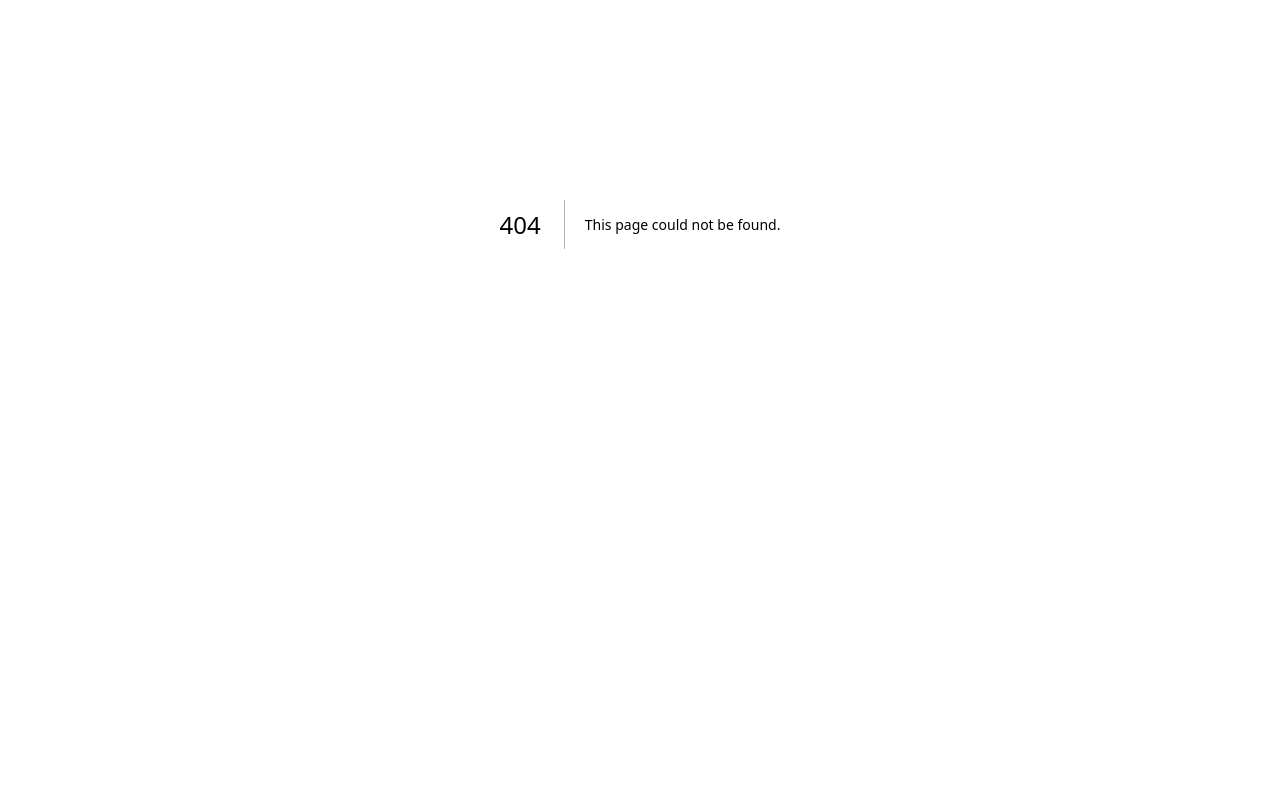
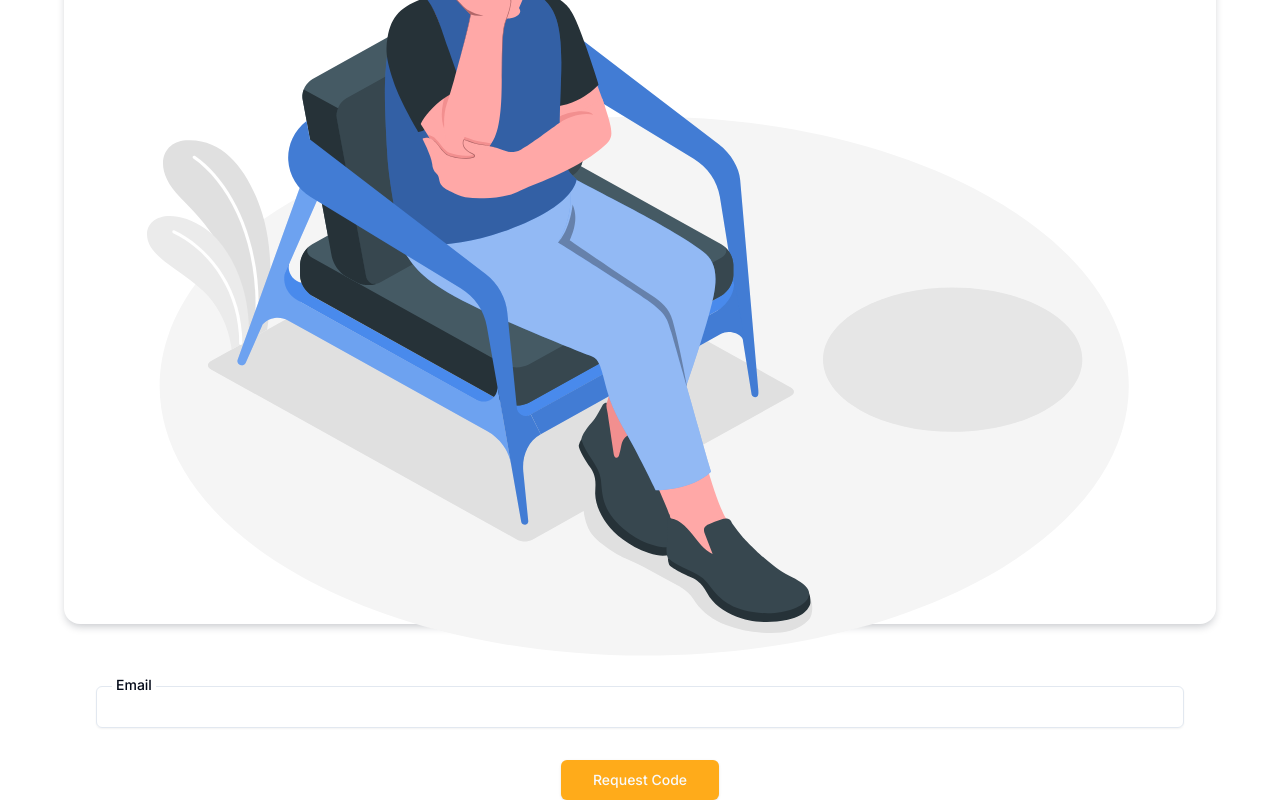
Before and after one commit to Juvis237/ProGuide_FrontEnd, a Next.js app: page /forgot-password in a window 1280 px wide. Before the commit this address had no page. Shown: the part 176-976 px from the top of the page. Before the commit the page ends 800 px from the top, so only its background shows below. Built offline with nearby package versions, Linux system fonts and the light colour scheme.

Commit message:
feat: built forgot password page

```diff
--- a/data.ts
+++ b/data.ts
@@ -31,5 +31,6 @@ export const loginField = [
 export const headerSignup = 'Pro-Delivery'
 export const parSignup = 'Begin  an incredible  journey of success with us'
 export const parLogin = 'Welcome back! Let’s pick up from where you ended'
+export const parFogotPassword = 'Let’s  help your recover your ProGuide account'
 
 export const socialIcon = ['/assets/google-logo.png', '/assets/facebook-lite-logo.png', '/assets/x-logo.png']
--- /dev/null
+++ b/src/app/forgot-password/page.tsx
@@ -0,0 +1,12 @@
+import ForgotPassword from '@/components/forgot-password/ForgotPassword'
+import React from 'react'
+
+const page = () => {
+    return (
+        <div>
+            <ForgotPassword />
+        </div>
+    )
+}
+
+export default page
--- /dev/null
+++ b/src/components/forgot-password/ForgotPassword.tsx
@@ -0,0 +1,93 @@
+'use client'
+
+import React from 'react'
+import { zodResolver } from '@hookform/resolvers/zod'
+import { useForm } from 'react-hook-form'
+import { z } from 'zod'
+import Header from '../header/Header'
+import { headerSignup, parFogotPassword } from '../../../data'
+import Paragraph from '../paragraph/Paragraph'
+import {
+    Form,
+    FormControl,
+    FormField,
+    FormItem,
+    FormLabel,
+    FormMessage,
+} from '../ui/form'
+import { Input } from '../ui/input'
+import { Button } from '../ui/button'
+import Image from 'next/image'
+
+const ForgotPassword = () => {
+    const forgotPasswordSchema = z.object({
+        email: z.string().email(),
+    })
+    const form = useForm<z.infer<typeof forgotPasswordSchema>>({
+        resolver: zodResolver(forgotPasswordSchema),
+    })
+
+    // 2. Define a submit handler.
+    function onSubmit(values: z.infer<typeof forgotPasswordSchema>) {
+        console.log(values)
+    }
+    return (
+        <div className="img-bg flex flex-col items-center justify-center">
+            <Header
+                title={headerSignup}
+                classes="text-white font-bold text-3xl"
+            />
+            <Paragraph content={parFogotPassword} />
+            <div className="flex justify-center items-center flex-col mx-4 bg-white min-h-[400px] rounded-2xl px-4 py-6 box-shadow-2 w-[90%]">
+                <div className="pb-6">
+                    <Header
+                        title="Forgot Password"
+                        classes="text-secondary font-bold text-xl"
+                    />
+                </div>
+                <Image
+                    src={'/assets/forgot-password.svg'}
+                    height={100}
+                    width={35}
+                    alt="illustration icon"
+                    className="w-[88%] mb-5"
+                />
+                <Form {...form}>
+                    <form
+                        onSubmit={form.handleSubmit(onSubmit)}
+                        className="space-y-8 w-full px-4"
+                    >
+                        <FormField
+                            control={form.control}
+                            name="email"
+                            render={({ field }) => (
+                                <FormItem>
+                                    <FormLabel className="absolute -mt-2 bg-white z-10 px-1 ml-4">
+                                        Email
+                                    </FormLabel>
+                                    <FormControl>
+                                        <Input
+                                            {...field}
+                                            className="py-5 relative"
+                                        />
+                                    </FormControl>
+                                    <FormMessage />
+                                </FormItem>
+                            )}
+                        />
+                        <div className="w-full flex items-center justify-center">
+                            <Button
+                                type="submit"
+                                className="px-8 py-5 bg-secondary"
+                            >
+                                Request Code
+                            </Button>
+                        </div>
+                    </form>
+                </Form>
+            </div>
+        </div>
+    )
+}
+
+export default ForgotPassword
```
